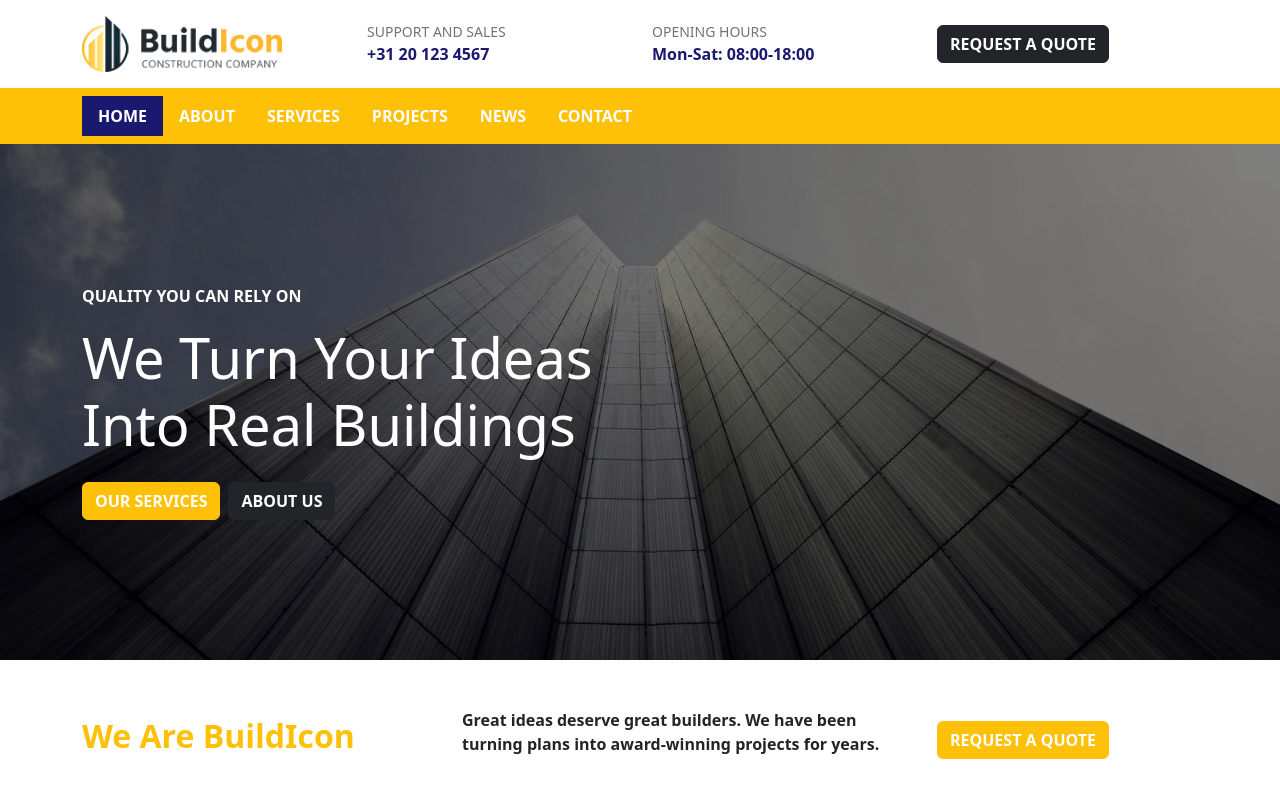
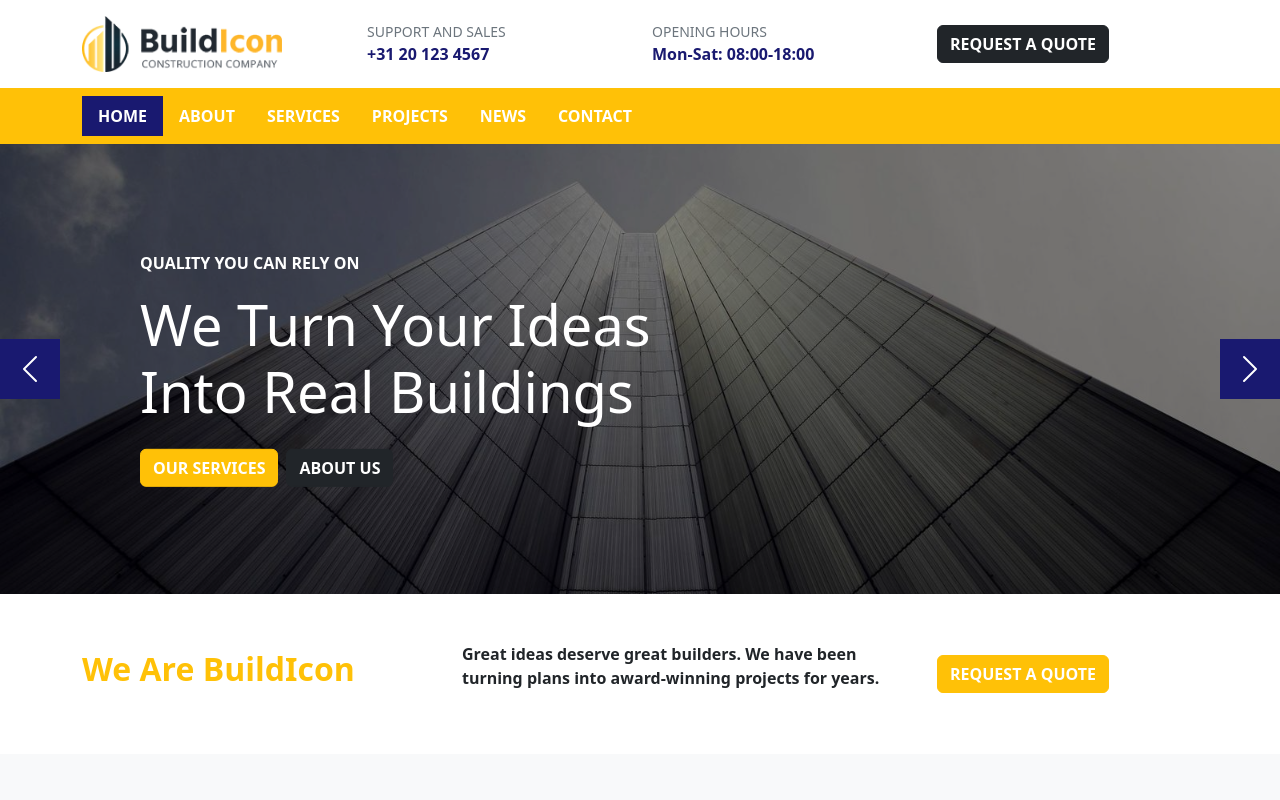
Before and after one commit to mehcan7/keuzedeel-vue, a Vue app: page / in a window 1280 px wide. Shown: the top 800 px of the page. Built offline with nearby package versions, Linux system fonts and the light colour scheme.

Commit message:
Hero slider met pijltjes gemaakt

```diff
--- a/src/components/HeroBanner.vue
+++ b/src/components/HeroBanner.vue
@@ -1,44 +1,118 @@
 <template>
-  <section class="hero text-white">
+  <!-- Bootstrap slider (carousel). De pijltjes werken door data-bs-slide -->
+  <div id="heroSlider" class="carousel slide">
+    <div class="carousel-inner">
+      <!-- v-for maakt een slide voor elke foto uit slides. Alleen de eerste krijgt "active" -->
+      <div
+        v-for="(slide, index) in slides"
+        :key="slide.title"
+        class="carousel-item"
+        :class="{ active: index === 0 }"
+      >
+        <img :src="slide.image" :alt="slide.title" class="d-block w-100" />
+        <!-- de tekst ligt over de foto heen -->
+        <div class="slide-text text-white">
           <div class="container">
-      <p class="fw-bold text-uppercase">Quality you can rely on</p>
-      <h1 class="display-4 mb-4">We Turn Your Ideas Into Real Buildings</h1>
+            <p class="fw-bold text-uppercase">{{ slide.label }}</p>
+            <h1 class="display-4 mb-4">{{ slide.title }}</h1>
             <a
               href="#"
               class="btn btn-warning text-white fw-bold text-uppercase me-2"
             >
               Our services
             </a>
-      <a href="#" class="btn btn-dark fw-bold text-uppercase">About us</a>
+            <a href="#" class="btn btn-dark fw-bold text-uppercase">
+              About us
+            </a>
           </div>
-  </section>
+        </div>
+      </div>
+    </div>
+
+    <!-- de pijltjes: terug en verder -->
+    <button
+      class="carousel-control-prev"
+      type="button"
+      data-bs-target="#heroSlider"
+      data-bs-slide="prev"
+    >
+      <span class="carousel-control-prev-icon"></span>
+      <span class="visually-hidden">Previous</span>
+    </button>
+    <button
+      class="carousel-control-next"
+      type="button"
+      data-bs-target="#heroSlider"
+      data-bs-slide="next"
+    >
+      <span class="carousel-control-next-icon"></span>
+      <span class="visually-hidden">Next</span>
+    </button>
+  </div>
 </template>
 
 <script>
 export default {
   name: "HeroBanner",
+  data() {
+    return {
+      slides: [
+        {
+          label: "Quality you can rely on",
+          title: "We Turn Your Ideas Into Real Buildings",
+          image: require("../assets/hero.jpg"),
+        },
+        {
+          label: "Built to last",
+          title: "Strong Foundations For Every Project",
+          image: require("../assets/hero2.jpg"),
+        },
+        {
+          label: "Your project, our team",
+          title: "From First Sketch To Final Key",
+          image: require("../assets/hero3.jpg"),
+        },
+      ],
+    };
+  },
 };
 </script>
 
 <style scoped>
-.hero {
-  padding: 80px 0;
-  /* eerst een zwarte laag (50% doorzichtig), daaronder de foto. Zo blijft de witte tekst leesbaar */
-  background-image: linear-gradient(rgba(0, 0, 0, 0.5), rgba(0, 0, 0, 0.5)),
-    url("../assets/hero.jpg");
-  /* cover: de foto vult het hele vak */
-  background-size: cover;
-  background-position: center;
+/* cover: de foto vult het hele vak. brightness: de foto wordt donkerder, zo blijft de witte tekst leesbaar */
+img {
+  height: 450px;
+  object-fit: cover;
+  filter: brightness(50%);
+}
+
+/* de tekst staat in het midden van de slide */
+.slide-text {
+  position: absolute;
+  top: 50%;
+  width: 100%;
+  transform: translateY(-50%);
+}
+
+/* ruimte links en rechts, zodat de tekst niet onder de pijltjes staat */
+.slide-text .container {
+  padding-left: 70px;
+  padding-right: 70px;
 }
 
 h1 {
   max-width: 600px;
 }
 
-/* op tablet en groter meer ruimte */
-@media (min-width: 768px) {
-  .hero {
-    padding: 140px 0;
-  }
+/* de pijltjes als vierkantje, zoals in het ontwerp */
+.carousel-control-prev,
+.carousel-control-next {
+  top: 50%;
+  bottom: auto;
+  width: 60px;
+  height: 60px;
+  background-color: midnightblue;
+  opacity: 1;
+  transform: translateY(-50%);
 }
 </style>
--- a/src/components/PageHeader.vue
+++ b/src/components/PageHeader.vue
@@ -78,6 +78,11 @@ strong {
   color: midnightblue;
 }
 
+/* witte rand om de menu-knop, zodat je hem ziet op het gele balkje */
+.navbar-toggler {
+  border-color: white;
+}
+
 .nav-link:hover,
 .nav-link.active {
   background-color: midnightblue;
```
Also changed, not shown: src/assets/hero2.jpg (added), src/assets/hero3.jpg (added). Lines whose indentation alone changed are shown as unchanged.
